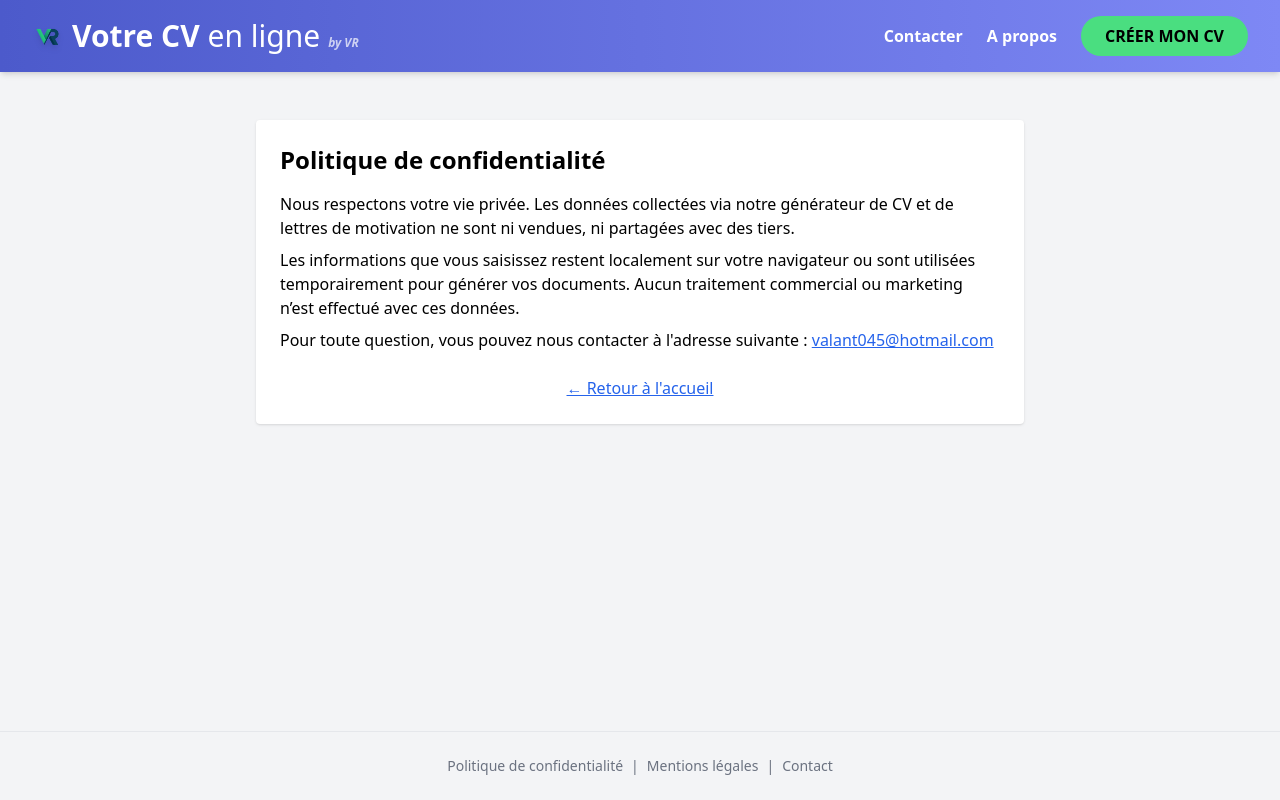
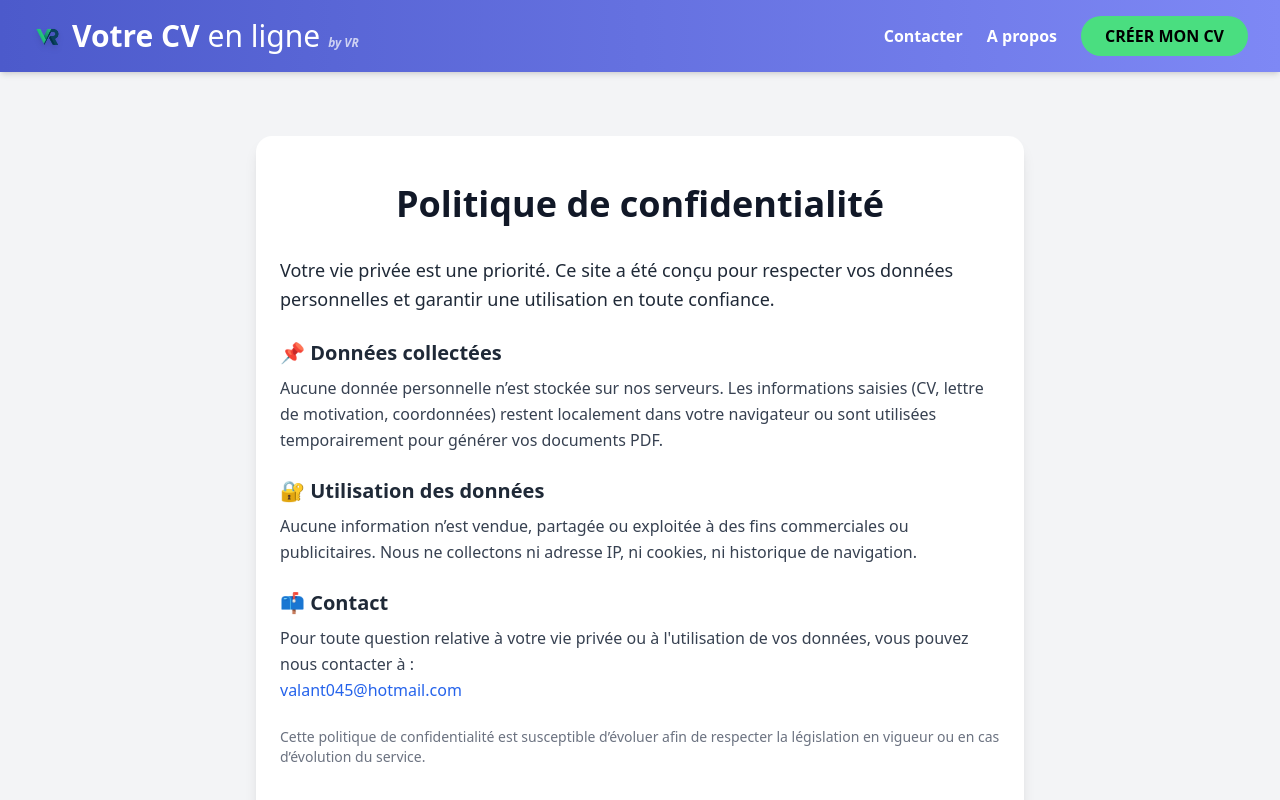
Before and after one commit to Valant41/cv-generator, a React (Vite) app: page /confidentialite in a window 1280 px wide. Shown: the top 800 px of the page. Built offline with nearby package versions, Linux system fonts and the light colour scheme; what @react-pdf/renderer would draw is missing.

Commit message:
Changement Confidentialité

```diff
--- a/src/components/Confidentialite.jsx
+++ b/src/components/Confidentialite.jsx
@@ -2,24 +2,60 @@ import { Link } from "react-router-dom";
 
 export default function Confidentialite() {
   return (
-    <div className="max-w-3xl mx-auto p-6 bg-white rounded shadow mt-6">
-      <h1 className="text-2xl font-bold mb-4">Politique de confidentialité</h1>
+    <div className="max-w-3xl mx-auto px-6 py-12 bg-white rounded-2xl shadow-lg mt-10">
+      <h1 className="text-4xl font-extrabold mb-8 text-center text-gray-900">
+        Politique de confidentialité
+      </h1>
 
-      <p className="mb-2">
-        Nous respectons votre vie privée. Les données collectées via notre générateur de CV et de lettres de motivation ne sont ni vendues, ni partagées avec des tiers.
-      </p>
-      <p className="mb-2">
-        Les informations que vous saisissez restent localement sur votre navigateur ou sont utilisées temporairement pour générer vos documents. Aucun traitement commercial ou marketing n’est effectué avec ces données.
-      </p>
-      <p className="mb-4">
-        Pour toute question, vous pouvez nous contacter à l'adresse suivante :{" "}
-        <a href="mailto:valant045@hotmail.com" className="text-blue-600 underline">
-          valant045@hotmail.com
-        </a>
+      <section className="mb-6">
+        <p className="text-gray-800 text-lg leading-relaxed">
+          Votre vie privée est une priorité. Ce site a été conçu pour respecter
+          vos données personnelles et garantir une utilisation en toute
+          confiance.
+        </p>
+      </section>
+
+      <section className="mb-6">
+        <h2 className="text-xl font-semibold text-gray-800 mb-2">📌 Données collectées</h2>
+        <p className="text-gray-700 leading-relaxed">
+          Aucune donnée personnelle n’est stockée sur nos serveurs. Les
+          informations saisies (CV, lettre de motivation, coordonnées) restent
+          localement dans votre navigateur ou sont utilisées temporairement pour
+          générer vos documents PDF.
+        </p>
+      </section>
+
+      <section className="mb-6">
+        <h2 className="text-xl font-semibold text-gray-800 mb-2">🔐 Utilisation des données</h2>
+        <p className="text-gray-700 leading-relaxed">
+          Aucune information n’est vendue, partagée ou exploitée à des fins
+          commerciales ou publicitaires. Nous ne collectons ni adresse IP, ni
+          cookies, ni historique de navigation.
+        </p>
+      </section>
+
+      <section className="mb-6">
+        <h2 className="text-xl font-semibold text-gray-800 mb-2">📫 Contact</h2>
+        <p className="text-gray-700 leading-relaxed">
+          Pour toute question relative à votre vie privée ou à l'utilisation de
+          vos données, vous pouvez nous contacter à :
+          <br />
+          <a
+            href="mailto:valant045@hotmail.com"
+            className="text-blue-600 hover:underline"
+          >
+            valant045@hotmail.com
+          </a>
+        </p>
+      </section>
+
+      <p className="text-sm text-gray-500 mt-4">
+        Cette politique de confidentialité est susceptible d’évoluer afin de
+        respecter la législation en vigueur ou en cas d’évolution du service.
       </p>
 
-      <div className="text-center mt-6">
-        <Link to="/" className="text-blue-600 underline hover:text-blue-800">
+      <div className="text-center mt-8">
+        <Link to="/" className="text-blue-600 font-medium hover:underline">
           ← Retour à l'accueil
         </Link>
       </div>
```
